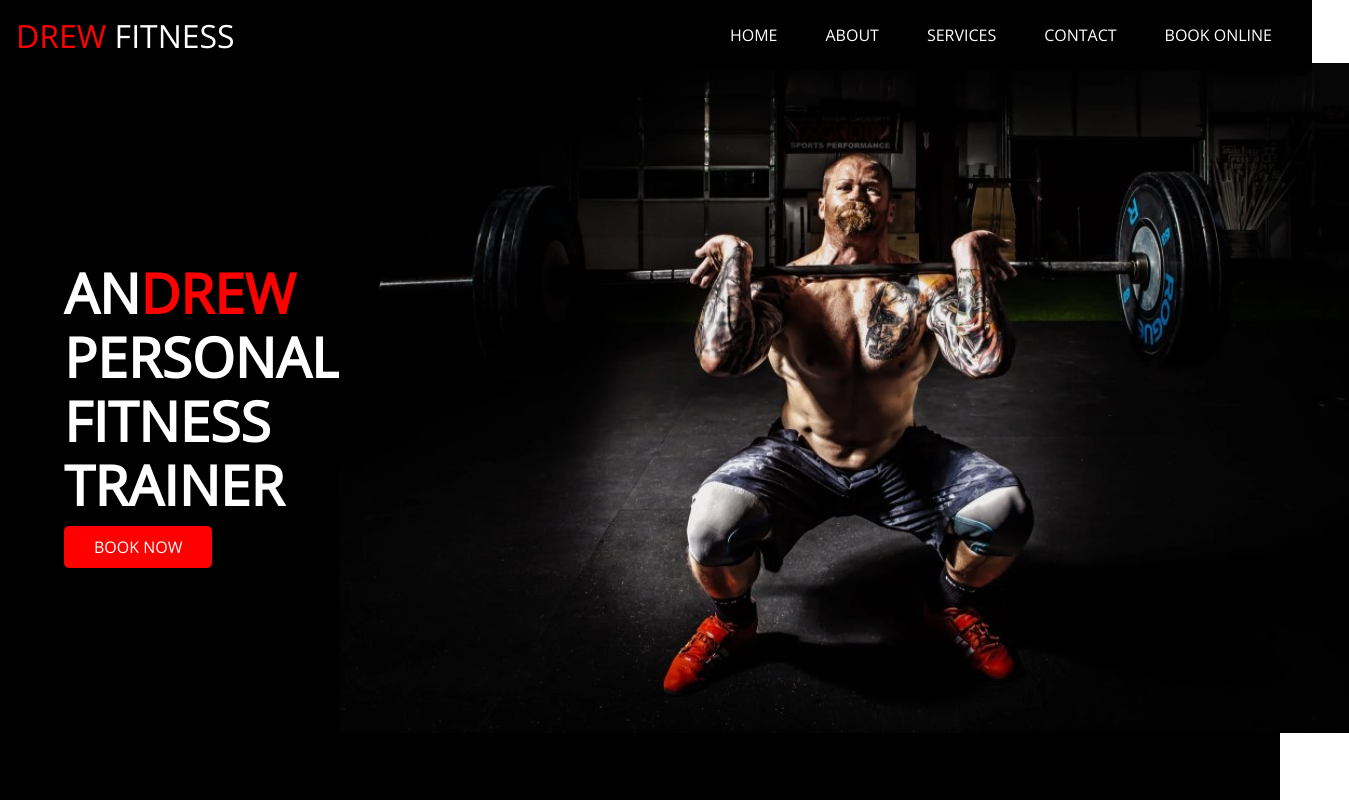
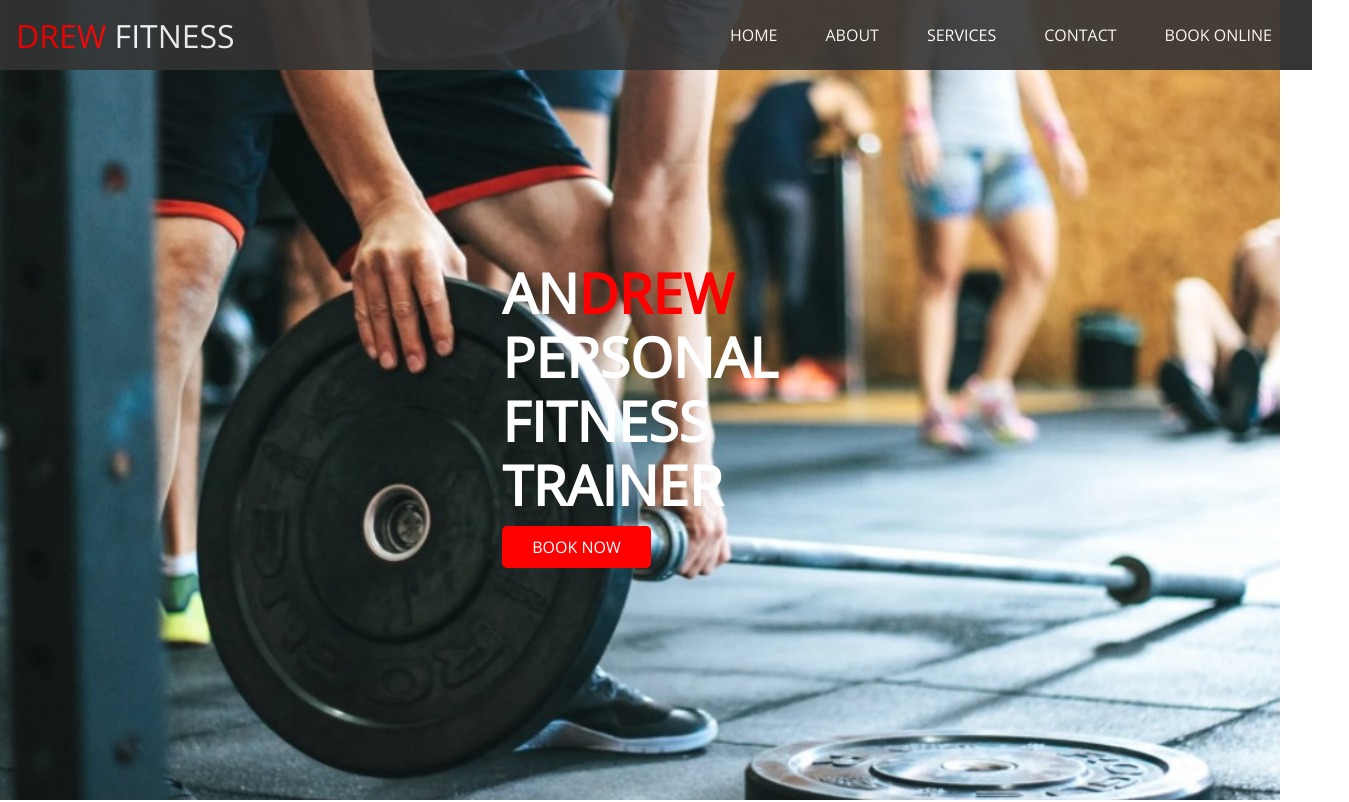
Before and after one commit to marcolvera/drew-fitness, a React (Create React App) app: page / in a window 1280 px wide. Shown: the top 802 px of the page, 1349 px wide, since content can reach past the window. Built offline with nearby package versions, Linux system fonts and the light colour scheme.

Commit message:
change background img

```diff
--- a/src/components/MainBack/MainBack.module.css
+++ b/src/components/MainBack/MainBack.module.css
@@ -1,5 +1,5 @@
 .box {
-    background-color: black;
+    background-image: url("../../Images/main2.jpg");
     background-repeat: no-repeat;
     background-position: center;
     background-size: cover;
--- a/src/components/MainFill/MainFill.jsx
+++ b/src/components/MainFill/MainFill.jsx
@@ -12,9 +12,7 @@ const MainFill = () => {
                <h1 className={styles.h1}>TRAINER</h1>
                <Link className={styles.btn}>BOOK NOW</Link>
            </div>
-           <div>
-               <img className={styles} src="/back.jpg" alt=""/>
-           </div>
+
         </div>
     )
 }
--- a/src/components/MainFill/MainFill.module.css
+++ b/src/components/MainFill/MainFill.module.css
@@ -27,16 +27,10 @@
 
 .txtBox {
     text-align: left;
+
 }
 
 .img {
     width: 30rem;
     height: 30rem;
 }
-
-/*Mobile*/
-@media(max-width: 768px) {
-    .box {
-
-    }
-}
--- a/src/components/Nav/Nav.module.css
+++ b/src/components/Nav/Nav.module.css
@@ -6,8 +6,8 @@
     height: 70px;
     position: fixed;
     top: 0;
-    background-color: black;
-    /* opacity: .8; */
+    background-color: #333;
+    opacity: .9;
     padding: 0 1rem;
 }
 
```
Also changed, not shown: src/Images/main2.jpg (added).
